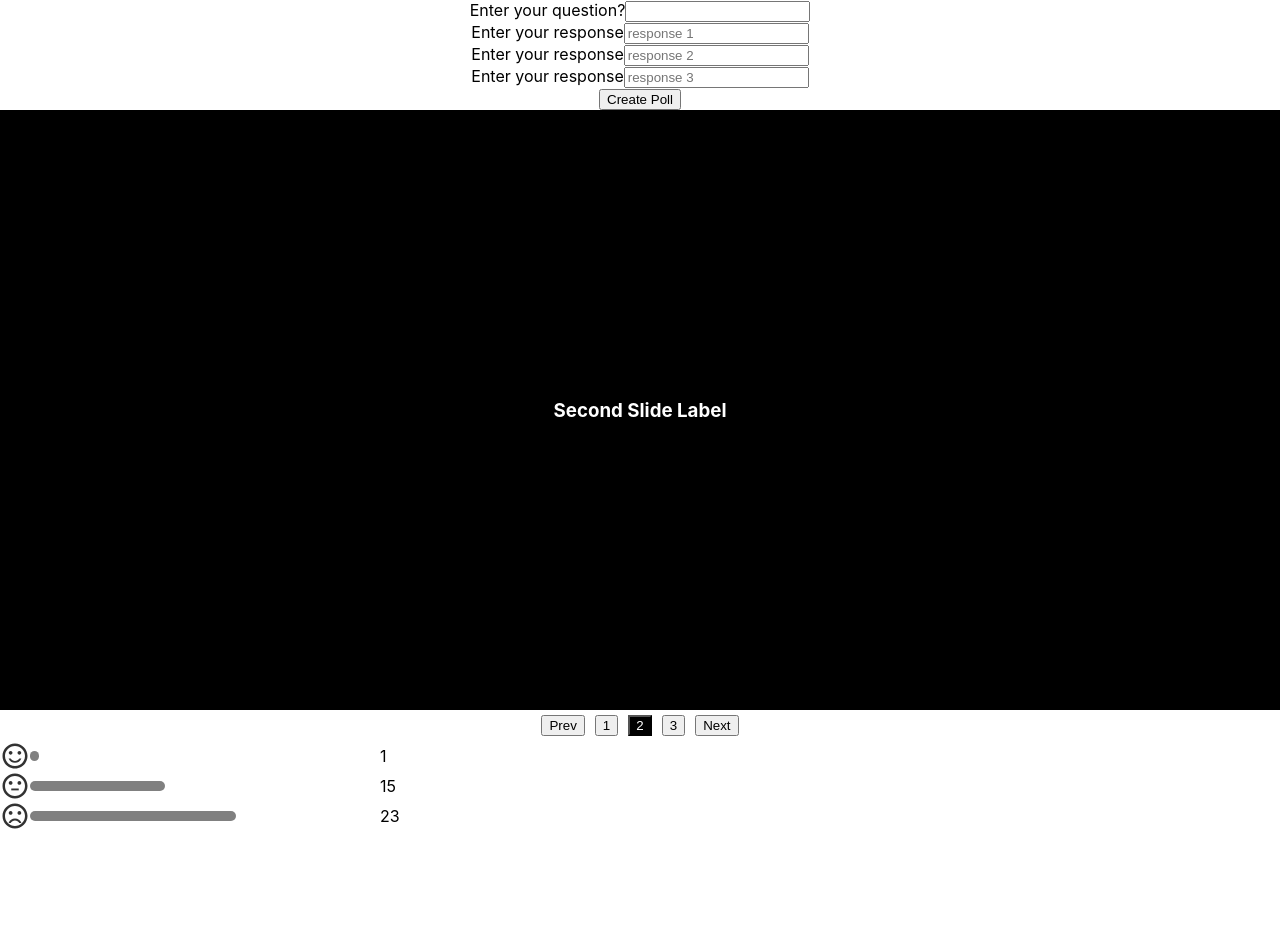
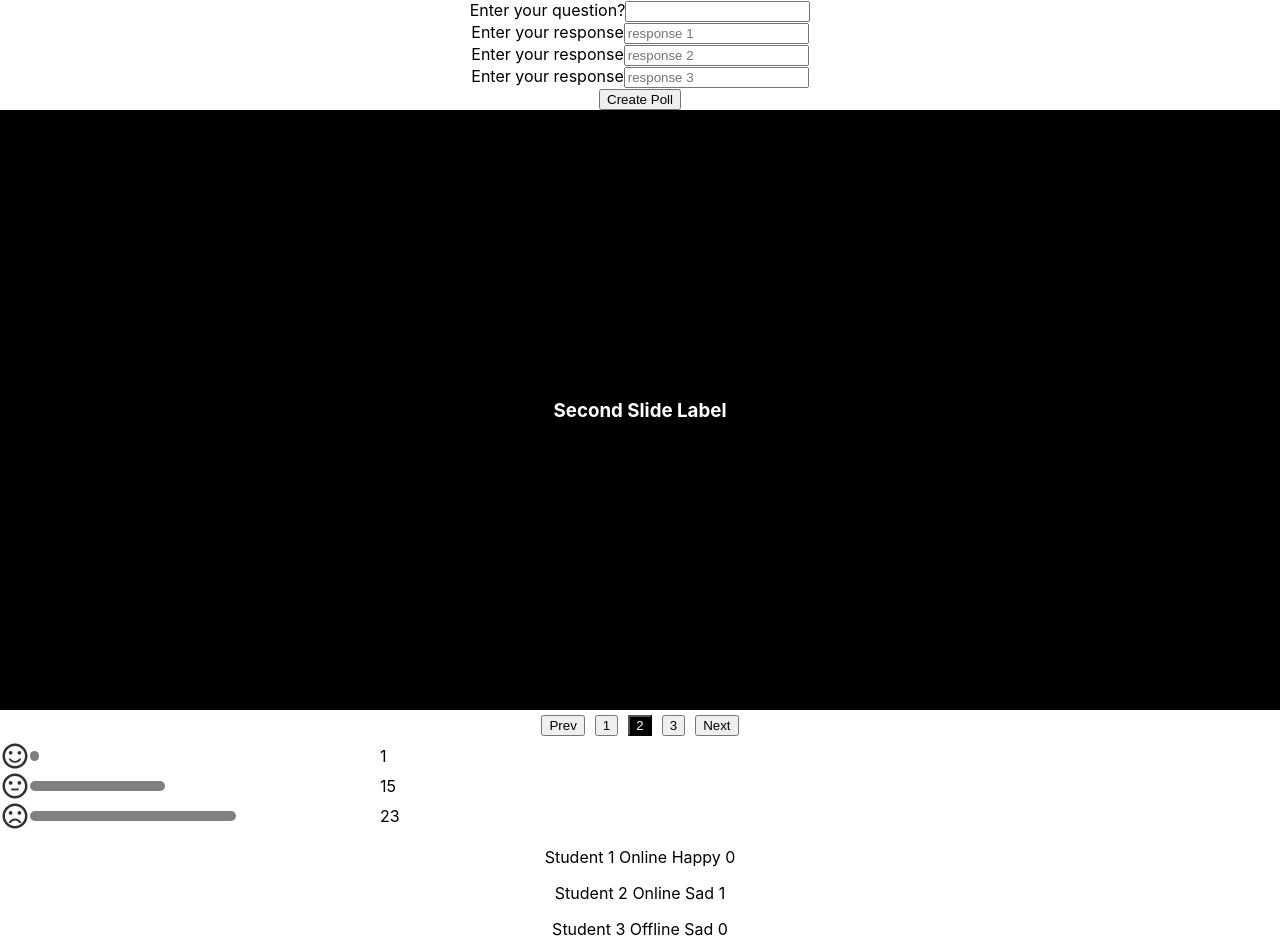
Before and after one commit to j-setiawan/decode-2021-teacher, a React (Create React App) app: page / in a window 1280 px wide. Shown: the top 952 px of the page. Before the commit the page ends 835 px from the top, so only its background shows below. Built offline with nearby package versions, Linux system fonts and the light colour scheme; what pullstate would draw is missing.

Commit message:
added basic component

```diff
--- a/src/App.js
+++ b/src/App.js
@@ -2,6 +2,8 @@ import "./App.css";
 import Emotions from "./components/emotions/Emotions";
 import Questions from "./components/polls/questions/Questions";
 import Storybook, { CarouselItem } from "./components/storybook/Storybook";
+import Participants from "./components/participants/Participants";
+import { useState } from "react";
 
 function App() {
   const students = {
@@ -9,6 +11,30 @@ function App() {
     totalStudentsNeutral: 15,
     totalStudentsSad: 23,
   };
+
+  const studentInfo = [
+    {
+      "name":"Student 1",
+      "status":"Online",
+      "emote":"Happy",
+      "handRaised": 0
+    },
+    {
+      "name":"Student 2",
+      "status":"Online",
+      "emote":"Sad",
+      "handRaised": 1
+    },
+    {
+      "name":"Student 3",
+      "status":"Offline",
+      "emote":"Sad",
+      "handRaised": 0
+    }
+  ]
+
+  const [studentData, updateStudentData] = useState(studentInfo)
+
   return (
     <div className="App">
       <Questions />
@@ -24,6 +50,7 @@ function App() {
         </CarouselItem>
       </Storybook>
       <Emotions students={students} />
+      <Participants participantsList={studentData} />
     </div>
   );
 }
--- /dev/null
+++ b/src/components/participants/Participants.jsx
@@ -0,0 +1,27 @@
+import React, {useState} from "react";
+//TO DO - add CSS, map inputs to images
+//Strech have ranking
+
+export const Participant = ({participant}) => {
+    const [name, setName] = useState(participant.name)
+    const [status, setStatus] = useState(participant.status)
+    const [emote, setEmote] = useState(participant.emote)
+    const [handRaised, setHandRaised] = useState(participant.handRaised)
+    return(
+        <div><p>{name + " " + status + " " + emote + " " + handRaised}</p></div>
+    );
+};
+
+const Participants = ({participantsList}) => {
+    return (
+        <div>
+            {participantsList.map(particpant => {
+                return (
+                    <Participant participant={particpant} />
+                )
+            })}
+        </div>
+    );
+};
+
+export default Participants
```
Also changed, not shown: 1 other file (tests, documents, lock files or other folders).
